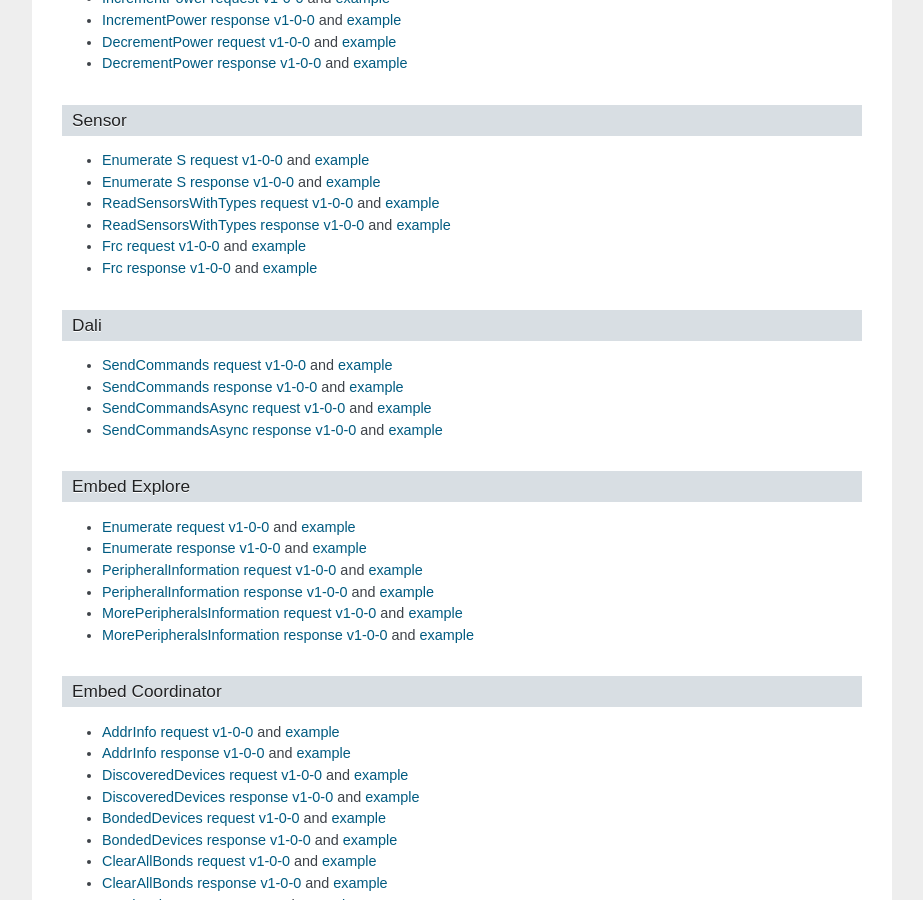
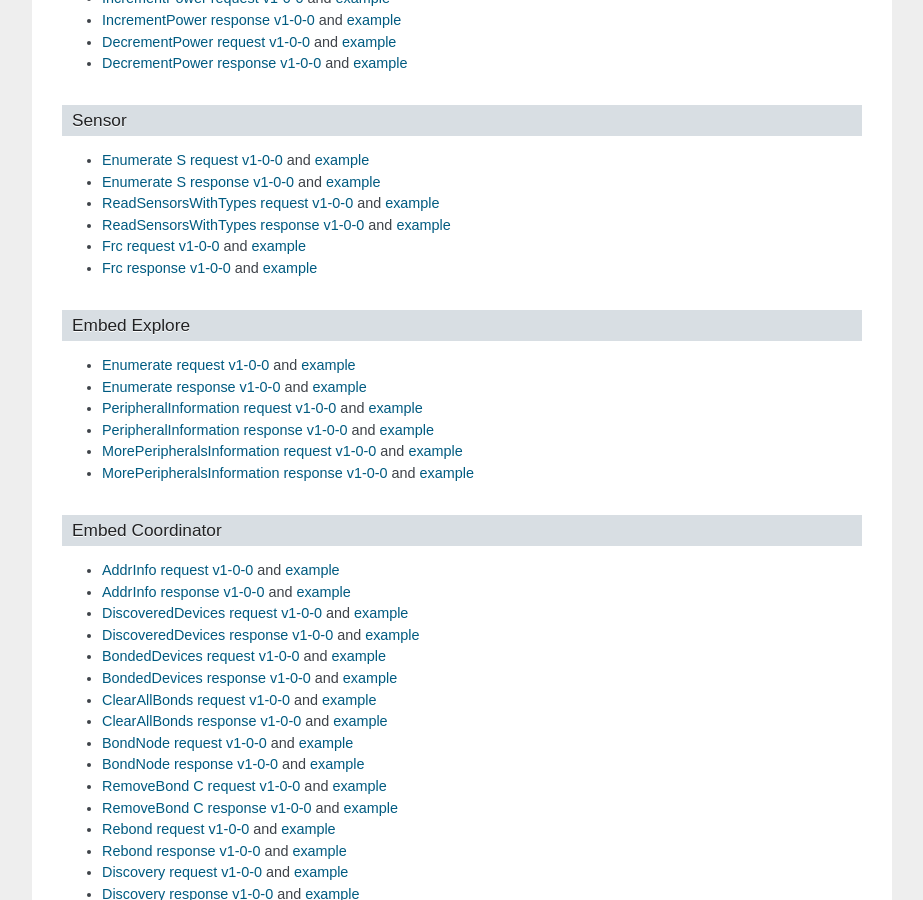
Before and after one commit to iqrf/iqrf-gateway-docs, a Sphinx documentation site: the page built from user/source/api.rst, in a window 1280 px wide and 900 px high, scrolled down 1284 px. Shown: the whole window, without its empty margins (198-1121 px from the left). Built offline with Sphinx 7.4.7, drawn with Linux system fonts in a browser that asks for light colours; some of the changed text lies outside the part shown.

```diff
--- a/user/source/api.rst
+++ b/user/source/api.rst
@@ -121,23 +121,6 @@ Sensor
 .. __: https://apidocs.iqrf.org/iqrf-gateway-daemon/json/iqrf/examples/iqrfSensor_Frc-request-1-0-0-example.json
 .. _`Frc response v1-0-0`: https://apidocs.iqrf.org/iqrf-gateway-daemon/json/#iqrf/iqrfSensor_Frc-response-1-0-0.json
 .. __: https://apidocs.iqrf.org/iqrf-gateway-daemon/json/iqrf/examples/iqrfSensor_Frc-response-1-0-0-example.json
-
-Dali
-++++
-
-- `SendCommands request v1-0-0`_ and `example`__
-- `SendCommands response v1-0-0`_ and `example`__
-- `SendCommandsAsync request v1-0-0`_ and `example`__
-- `SendCommandsAsync response v1-0-0`_ and `example`__
-
-.. _`SendCommands request v1-0-0`: https://apidocs.iqrf.org/iqrf-gateway-daemon/json/#iqrf/iqrfDali_SendCommands-request-1-0-0.json
-.. __: https://apidocs.iqrf.org/iqrf-gateway-daemon/json/iqrf/examples/iqrfDali_SendCommands-request-1-0-0-example.json
-.. _`SendCommands response v1-0-0`: https://apidocs.iqrf.org/iqrf-gateway-daemon/json/#iqrf/iqrfDali_SendCommands-response-1-0-0.json
-.. __: https://apidocs.iqrf.org/iqrf-gateway-daemon/json/iqrf/examples/iqrfDali_SendCommands-response-1-0-0-example.json
-.. _`SendCommandsAsync request v1-0-0`: https://apidocs.iqrf.org/iqrf-gateway-daemon/json/#iqrf/iqrfDali_SendCommandsAsync-request-1-0-0.json
-.. __: https://apidocs.iqrf.org/iqrf-gateway-daemon/json/iqrf/examples/iqrfDali_SendCommandsAsync-request-1-0-0-example.json
-.. _`SendCommandsAsync response v1-0-0`: https://apidocs.iqrf.org/iqrf-gateway-daemon/json/#iqrf/iqrfDali_SendCommandsAsync-response-1-0-0.json
-.. __: https://apidocs.iqrf.org/iqrf-gateway-daemon/json/iqrf/examples/iqrfDali_SendCommandsAsync-response-1-0-0-example.json
 
 Embed Explore
 +++++++++++++
--- a/user/source/conf.py
+++ b/user/source/conf.py
@@ -26,7 +26,7 @@ author = 'IQRF Tech s.r.o.'
 # The short X.Y version
 version = ''
 # The full version, including alpha/beta/rc tags
-release = 'v2.1.6'
+release = 'v2.1.7'
 
 
 # -- General configuration ---------------------------------------------------
--- a/user/source/index.rst
+++ b/user/source/index.rst
@@ -17,6 +17,7 @@ Contents:
    roadmap
    introduction
    start
+   deployment
    daemon-install
    webapp-install
    configure
```
Also changed, not shown: user/source/deployment.rst (added, +8 -0 lines), user/source/news.rst (+11 -2 lines), user/source/roadmap.rst (+3 -7 lines).
